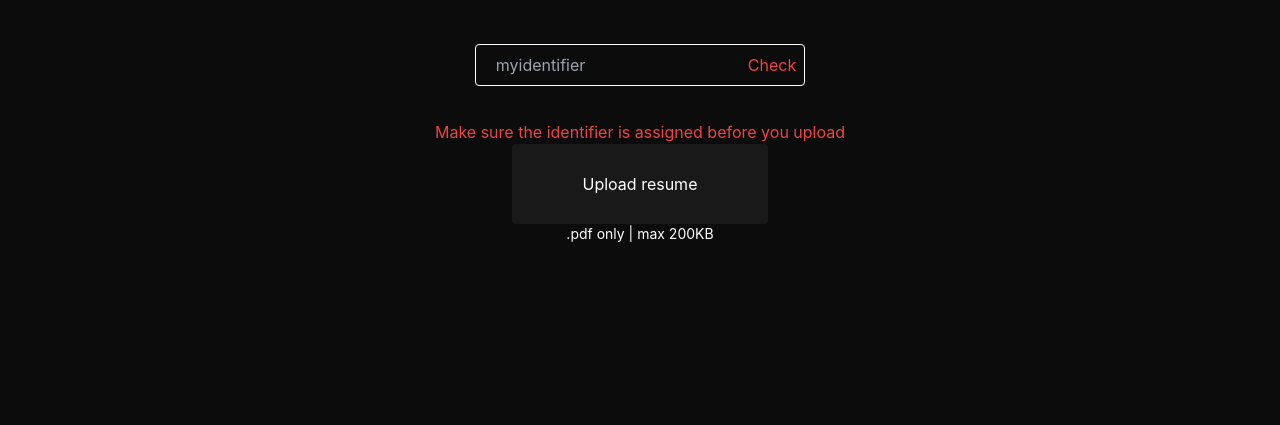
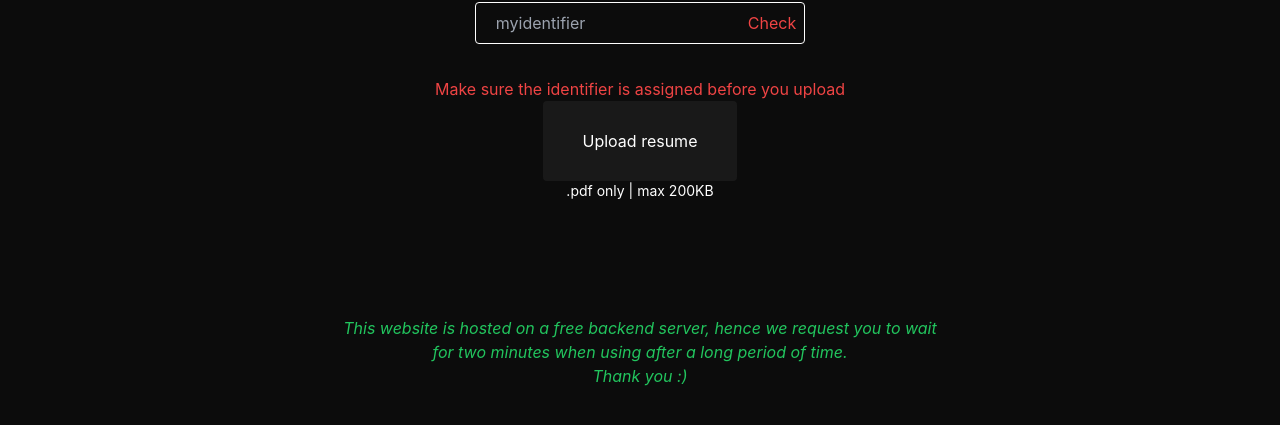
Before and after one commit to binayakbishnu/OneResume, a React (Create React App) app: page /home in a window 1280 px wide. Shown: the part 225-650 px from the top of the page. Built offline with nearby package versions, Linux system fonts and the light colour scheme; no server answers; the database is empty; sample sign-in values are in the browser's storage; the HTML template or start-up script is replaced by a standard one.

Commit message:
feat: added server delay disclaimer + design edits

```diff
--- a/src/Pages/HomePage.jsx
+++ b/src/Pages/HomePage.jsx
@@ -323,18 +323,10 @@ function HomePage() {
 
                     <p className="text-red-500 text-center">Make sure the identifier is assigned before you upload</p>
 
-                    <button className={`bg-[#191919] ${uploadLoading ? '' : 'lg:hover:bg-[#202020]'} rounded p-4 py-6 w-full md:w-[30%] lg:w-[25%]
-                    flex flex-row justify-center items-center h-[80px]`}
+                    <button className={`bg-[#191919] ${uploadLoading ? '' : 'lg:hover:bg-[#202020]'} rounded p-10 py-6 w-fit flex flex-row justify-center items-center h-[80px]`}
                         onClick={uploadButtonTrigger}
                         disabled={uploadLoading ? true : false}
-                    >
-                        {uploadLoading ?
-                            // <span clasName="h=[100px]">••••••••</span>
-                            <Loader
-                                className="animate-spin duration-500 infinite linear"
-                            />
-                            :
-                            'Upload resume'}
+                    >{uploadLoading ? <Loader className="animate-spin duration-500 infinite linear" /> : 'Upload resume'}
                     </button>
 
                     <p className="text-white text-sm">.pdf only | max 200KB</p>
@@ -352,6 +344,7 @@ function HomePage() {
                             Only .pdf allowed
                         </p>
                     )}
+
                 </div>
 
                 {/* {!identifier &&
@@ -370,7 +363,7 @@ function HomePage() {
                             </span>
                         </div>
                         <p className={`p-0 m-0 text-[0.8em] ${newIdentifierValid ? 'text-[rgba(0,0,0,0)]' : 'text-red-500'}`}>{newIdentifierError}</p>
-                    </div>
+                        </div>
                 } */}
                 {identifier && <p>Identifier set as: {identifier}</p>}
 
@@ -378,7 +371,7 @@ function HomePage() {
                 <div className={
                     `${receivedLink === "no link" || receivedLink === "" || receivedLink === undefined || receivedLink === null ?
                         'text-[rgba(0,0,0,0)] cursor-default' :
-                        'text-white'} m-0 text-center w-[80%] lg:w-full`}>
+                        'text-white'} m-0 text-center w-[80%] sm:w-[55%] md:w-fit`}>
                     <p id="linkToCopy" className={
                         ` mb-1 flex flex-row items-stretch justify-between gap-2 text-center text-xs m-auto
                         ${receivedLink === "no link" || receivedLink === "" || receivedLink === undefined || receivedLink === null ?
@@ -402,6 +395,11 @@ function HomePage() {
                         className={`underline`}>
                         https://tinywow.com</a>
                 </div>
+
+                <p className="text-green-500 text-center italic w-full px-5 md:px-0 m-0 lg:w-[60%] text-[0.8em] md:text-[1.0em]">
+                    This website is hosted on a free backend server, hence we request you to wait for two minutes when using after a long period of time.<br />
+                    Thank you :&#41;
+                </p>
             </div>
         </div>
     )
```
